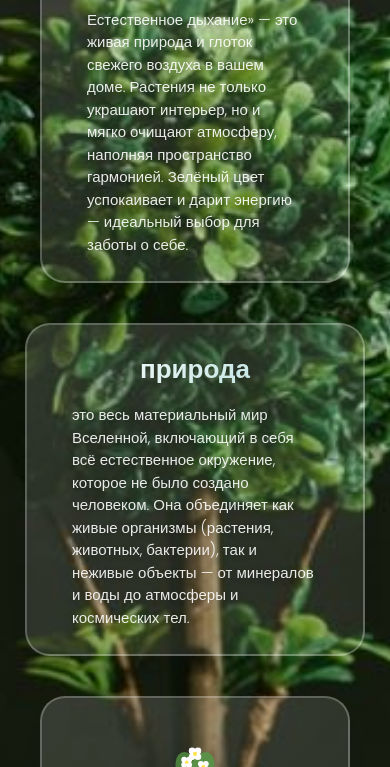
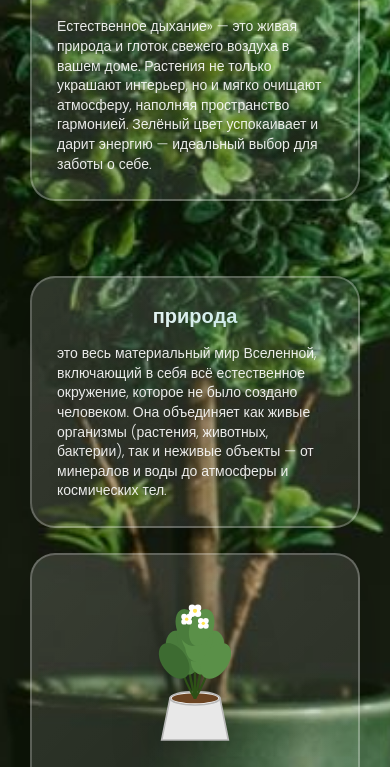
Before and after one commit to maksim228437/my-partfolies, a plain HTML site: page index.html in a window 390 px wide. Shown: the part 433-1200 px from the top of the page. Drawn offline with Linux system fonts and the light colour scheme.

Commit message:
Fix HTML encoding issues and improve formatting

```diff
--- a/index.html
+++ b/index.html
@@ -311,39 +311,40 @@
                 font-size: 26px;
             }
         }
-       @media (max-width: 768px) {
-  /* Запрещаем странице прокручиваться по горизонтали */
+      @media (max-width: 768px) {
+  /* Фиксируем ширину всех элементов в пределах экрана */
+  *, *::before, *::after {
+    box-sizing: border-box !important;
+    max-width: 100vw !important;
+  }
+
   html, body {
     overflow-x: hidden !important;
     width: 100% !important;
     margin: 0 !important;
-    padding: 0 !important;
+    padding: 10px !important;
   }
 
-  /* Заставляем все блоки подстраиваться под ширину экрана с безопасными отступами */
-  *, *:before, *:after {
-    box-sizing: border-box !important;
+  /* Автоматически уменьшаем ВСЕ заголовки и крупные тексты */
+  h1, h2, h3, h4, [class*="title"], [class*="heading"] {
+    font-size: 20px !important;
+    line-height: 1.3 !important;
+    white-space: normal !important;
+    word-break: break-word !important;
   }
 
-  /* Адаптируем крупный текст внизу, чтобы он перенослися на новые строки */
-  p, h1, h2, h3, div {
-    max-width: 100% !important;
-    word-wrap: break-word !important;
-    overflow-wrap: break-word !important;
+  /* Корректируем обычные абзацы и блоки с текстом */
+  p, span, div {
+    font-size: 14px !important;
+    line-height: 1.4 !important;
+    white-space: normal !important;
+    word-break: break-word !important;
   }
 
-  /* Настройки для самого нижнего блока с текстом */
-  .text-section, p {
-    font-size: 15px !important;
-    line-height: 1.5 !important;
-    padding-left: 20px !important;
-    padding-right: 20px !important;
-  }
-
-  /* Карточки матового стекла */
-  .card, [class*="card"] {
-    width: calc(100% - 30px) !important; /* Автоматический отступ по 15px с боков */
-    margin: 0 auto 15px auto !important;
+  /* Все блоки и карточки выстраиваем в одну колонку */
+  section, main, article, div {
+    flex-direction: column !important;
+    width: 100% !important;
   }
 }
     </style>
```
